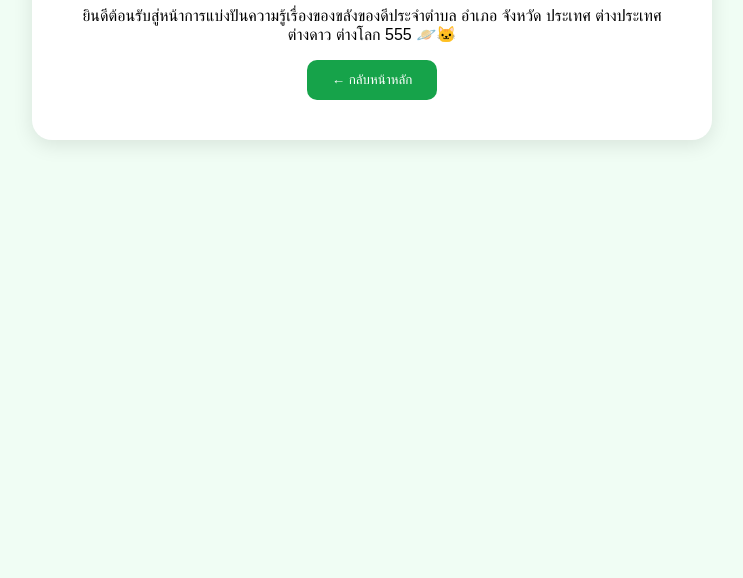
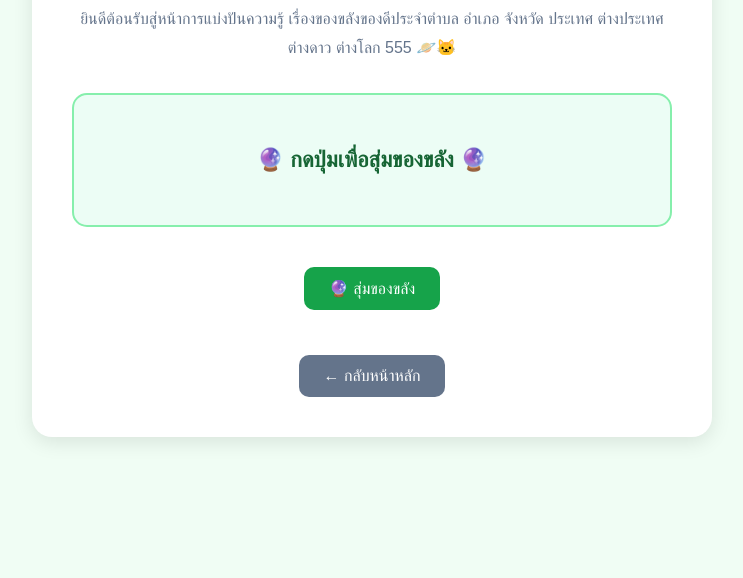
Before and after one commit to Buw-989/Test, a plain HTML site: page share.html in a window 1280 px wide. Shown: the part 222-800 px from the top of the page, without its empty margins (268-1011 px from the left). Drawn offline with Linux system fonts and the light colour scheme.

Commit message:
Update share.html

```diff
--- a/share.html
+++ b/share.html
@@ -1,63 +1,322 @@
 
 <!DOCTYPE html>
 <html lang="th">
+
 <head>
+
     <meta charset="UTF-8">
+
+    <meta name="viewport"
+          content="width=device-width, initial-scale=1.0">
+
     <title>คลังเก็บของขลัง</title>
 
+
     <style>
+
         body {
             font-family: Arial, sans-serif;
+
             background: #f0fdf4;
+
             text-align: center;
+
             padding-top: 100px;
         }
 
+
         .box {
+
             background: white;
+
             width: 600px;
+
             max-width: 90%;
+
             margin: auto;
+
             padding: 40px;
+
             border-radius: 20px;
-            box-shadow: 0 5px 20px rgba(0,0,0,0.1);
+
+            box-shadow:
+                0 5px 20px
+                rgba(0,0,0,0.1);
         }
 
+
+        h1 {
+
+            color: #166534;
+
+            margin-bottom: 20px;
+        }
+
+
+        .description {
+
+            color: #64748b;
+
+            line-height: 1.8;
+
+            margin-bottom: 30px;
+        }
+
+
+        /* =========================
+           กล่องข้อความที่สุ่มได้
+        ========================= */
+
+        .random-result {
+
+            min-height: 80px;
+
+            margin: 30px 0;
+
+            padding: 25px;
+
+            background: #ecfdf5;
+
+            border: 2px solid #86efac;
+
+            border-radius: 15px;
+
+            display: flex;
+
+            align-items: center;
+
+            justify-content: center;
+
+            font-size: 22px;
+
+            font-weight: bold;
+
+            color: #166534;
+        }
+
+
+        /* =========================
+           ปุ่ม
+        ========================= */
+
         button {
+
             background: #16a34a;
+
             color: white;
+
             border: none;
+
             padding: 12px 25px;
+
             border-radius: 10px;
+
             cursor: pointer;
+
+            font-size: 16px;
+
+            transition: 0.2s;
         }
+
+
+        button:hover {
+
+            background: #15803d;
+
+            transform: scale(1.05);
+        }
+
+
+        /* ปุ่มกลับหน้าหลัก */
+
+        .home-button {
+
+            background: #64748b;
+
+            margin-top: 35px;
+        }
+
+
+        .home-button:hover {
+
+            background: #475569;
+        }
+
+
+        /* =========================
+           เว้นระยะระหว่างปุ่ม
+        ========================= */
+
+        .random-button {
+
+            margin-top: 10px;
+
+            margin-bottom: 10px;
+        }
+
+
     </style>
+
 </head>
+
 
 <body>
 
+
 <div class="box">
 
-    <h1>🐱🙋‍♀️♈️คลังแสงของขลัง☀️☀️💎</h1>
 
-    <p>
-        ยินดีต้อนรับสู่หน้าการแบ่งปันความรู้เรื่องของขลังของดีประจำตำบล อำเภอ จังหวัด ประเทศ ต่างประเทศ ต่างดาว ต่างโลก 555 🪐🐱
+    <h1>
+        🐱🙋‍♀️♈️ คลังแสงของขลัง ☀️☀️💎
+    </h1>
+
+
+    <p class="description">
+
+        ยินดีต้อนรับสู่หน้าการแบ่งปันความรู้
+        เรื่องของขลังของดีประจำตำบล
+        อำเภอ จังหวัด ประเทศ
+        ต่างประเทศ ต่างดาว ต่างโลก 555
+        🪐🐱
+
     </p>
 
-    <button onclick="goHome()">
+
+    <!-- =========================
+         กล่องแสดงข้อความ Random
+    ========================= -->
+
+    <div
+        id="randomResult"
+        class="random-result">
+
+        🔮 กดปุ่มเพื่อสุ่มของขลัง 🔮
+
+    </div>
+
+
+    <!-- =========================
+         ปุ่ม Random
+    ========================= -->
+
+    <button
+        class="random-button"
+        onclick="randomMagic()">
+
+        🔮 สุ่มของขลัง
+
+    </button>
+
+
+    <!-- =========================
+         ปุ่มกลับหน้าหลัก
+    ========================= -->
+
+    <br>
+
+
+    <button
+        class="home-button"
+        onclick="goHome()">
+
         ← กลับหน้าหลัก
+
     </button>
+
 
 </div>
 
 
 <script>
 
+
+    // ====================================
+    // รายการข้อความสำหรับสุ่ม
+    // ====================================
+
+    const magicItems = [
+
+        "🪄 ไม้กายสิทธิ์แห่งความโชคดี",
+
+        "💎 หินวิเศษเสริมดวง",
+
+        "🐱 แมวกวักเรียกทรัพย์",
+
+        "🧿 เครื่องรางป้องกันสิ่งชั่วร้าย",
+
+        "☀️ ตะกรุดแสงอาทิตย์",
+
+        "🔮 ลูกแก้วพยากรณ์แห่งอนาคต",
+
+        "🪙 เหรียญนำโชคจากต่างโลก",
+
+        "🌙 จันทร์เสี้ยวแห่งพลังเวท",
+
+        "🪽 ขนนกแห่งโชคลาภ",
+
+        "🐉 เกล็ดมังกรแห่งความมั่งคั่ง",
+
+        "⭐ ดาวนำโชคประจำจักรวาล",
+
+        "🪐 เครื่องรางจากดาวเคราะห์ลึกลับ",
+
+        "👑 มงกุฎราชาแห่งเวทมนต์",
+
+        "🌈 คริสตัลสายรุ้งแห่งความสุข",
+
+        "🔥 หินไฟมังกร",
+
+        "🌿 สมุนไพรวิเศษแห่งพลังชีวิต",
+
+        "🍀 ใบโคลเวอร์สี่แฉก",
+
+        "⚡ คทาสายฟ้าแห่งพลัง",
+
+        "🧙‍♂️ หมวกพ่อมดแห่งปัญญา",
+
+        "🧙‍♀️ ไม้กวาดแม่มดแห่งโชคลาภ"
+
+    ];
+
+
+    // ====================================
+    // ฟังก์ชันสุ่มข้อความ
+    // ====================================
+
+    function randomMagic() {
+
+        const randomIndex =
+            Math.floor(
+                Math.random() * magicItems.length
+            );
+
+
+        const randomText =
+            magicItems[randomIndex];
+
+
+        document.getElementById(
+            "randomResult"
+        ).textContent = randomText;
+
+    }
+
+
+    // ====================================
+    // กลับหน้าหลัก
+    // ====================================
+
     function goHome() {
-        window.location.href = "index.html";
+
+        window.location.href =
+            "index.html";
+
     }
+
 
 </script>
 
+
 </body>
+
 </html>
```
